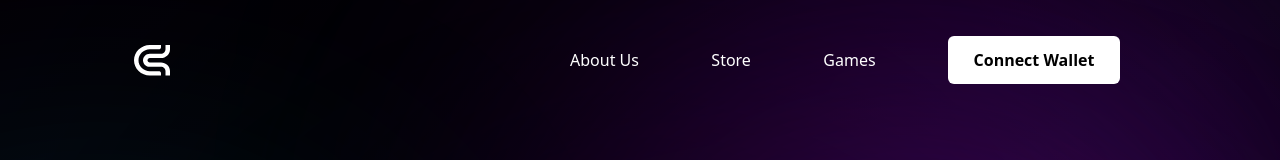
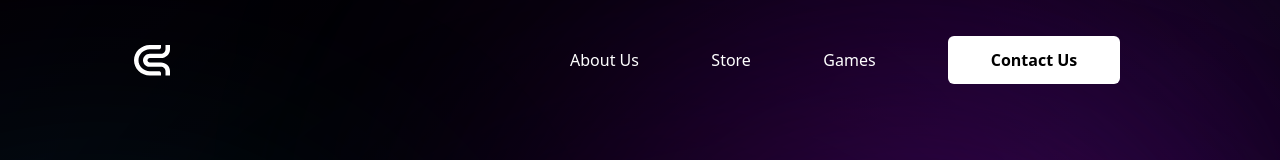
Before and after one commit to nottkhush/CarbonCrunchAssignment, a Next.js app: page / in a window 1280 px wide. Shown: the top 160 px of the page. Built offline with nearby package versions, Linux system fonts and the light colour scheme.

Commit message:
05: made changes to icons

```diff
--- a/components/Navbar.tsx
+++ b/components/Navbar.tsx
@@ -16,7 +16,7 @@ export const Navbar = () => {
       <div className="flex justify-between items-center">
         {/* Logo */}
         <Image
-          src="/union.svg"
+          src="/Union.svg"
           alt="Company Logo"
           width={36}
           height={31}
@@ -29,7 +29,7 @@ export const Navbar = () => {
           <Link href="/about">About Us</Link>
           <Link href="/">Store</Link>
           <Link href="/">Games</Link>
-          <WhiteButton text="Connect Wallet" />
+          <WhiteButton text="Contact Us" onClick={() => {redirect("/contact")}} />
         </div>
 
         {/* Mobile / Tablet Hamburger ONLY */}
--- a/components/WhiteButton.tsx
+++ b/components/WhiteButton.tsx
@@ -1,8 +1,9 @@
 type ButtonProps = {
   text: string;
+  onClick?: () => void;
 };
-export const WhiteButton = ({ text }: ButtonProps) => {
+export const WhiteButton = ({ text, onClick }: ButtonProps) => {
     return (
-        <button className="bg-white rounded-sm text-black font-semibold w-[172px] h-[48px]">{text}</button>
+        <button className="bg-white rounded-sm text-black font-semibold w-[172px] h-[48px]" onClick={onClick}>{text}</button>
     )
 }
```
